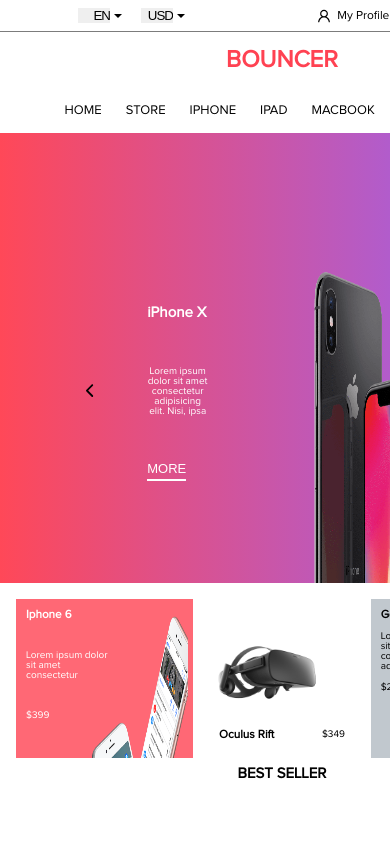
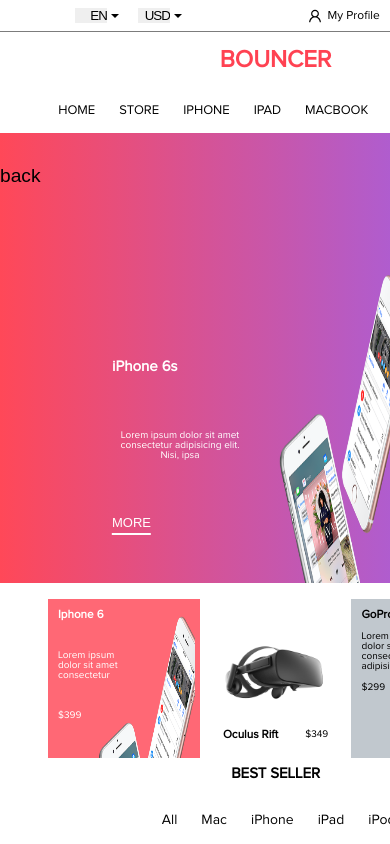
Before and after one commit to Alexkings47/Bouncer, a React (Create React App) app: page / in a window 390 px wide. Shown: the top 844 px of the page. Built offline with nearby package versions, Linux system fonts and the light colour scheme.

Commit message:
fixed responsiveness

```diff
--- a/src/App.css
+++ b/src/App.css
@@ -10,11 +10,17 @@
 .partial-width {
   grid-column: 2/5;
 }
-@media(max-width:700px){
-  .partial-width{
+@media (max-width: 1000px) {
+  .partial-width {
+    grid-column: 1/-1;
+    padding: 0 6rem;
+  }
+}
+@media (max-width: 700px) {
+  .partial-width {
     grid-column: 1/ -1;
-   padding: 3rem;
-}
+    padding: 0 3rem;
+  }
 }
 * {
   margin: 0;
--- a/src/components/DemoCarousel.js
+++ b/src/components/DemoCarousel.js
@@ -1,44 +1,41 @@
 import React from "react";
 import styled from "styled-components";
-import { IoIosArrowForward, IoIosArrowBack } from "react-icons/io";
+// import { IoIosArrowForward, IoIosArrowBack } from "react-icons/io";
 import { CarouselImage } from "./Data";
 import Button from "./Button";
 import "react-responsive-carousel/lib/styles/carousel.min.css"; // requires a loader
 import { Carousel } from "react-responsive-carousel";
 
 const DemoCarousel = () => {
-  const [slide, setSlide] = React.useState(0);
-
-  function prev() {
-    if (slide === 0) {
-      return;
-    } else {
-      setSlide(slide - 1);
-    }
-  }
-
-  function next() {
-    if (slide + 1 >= CarouselImage.length) {
-      return;
-    } else {
-      setSlide(slide + 1);
-    }
-  }
 
   return (
     <StyledDiv className="full-width">
       <Carousel
         showArrows={false}
         showThumbs={false}
-        // onChange={onChange}
-        // onClickItem={onClickItem}
-        // onClickThumb={onClickThumb}
+        stopOnHover={true}
+        autoPlay={true}
+        showStatus={false}
+        renderArrowNext={(clickHandler, hasNext, label) => {
+          return (
+            <button className="iconNext" onClick={clickHandler}>
+              {/* <IoIosArrowBack /> */}
+              next
+            </button>
+          );
+        }}
+        renderArrowPrev={(clickHandler, hasPrev, label) => {
+          return (
+            <button className="iconPrev" onClick={clickHandler}>
+              {/* <IoIosArrowForward /> */}
+              back
+            </button>
+          );
+        }}
       >
         <div className="carouselContent">
           <div className="content">
-            <button className="icon" onClick={prev}>
-              <IoIosArrowBack />
-            </button>
+
             <div className="info">
               <h2>{CarouselImage[0].name}</h2>
               <p>{CarouselImage[0].desc}</p>
@@ -50,16 +47,11 @@ const DemoCarousel = () => {
               src={require(`../images/${CarouselImage[0].imgUrl}`)}
               alt="carousel"
             />
-            <button className="icon" onClick={next}>
-              <IoIosArrowForward />
-            </button>
+
           </div>
         </div>
         <div className="carouselContent">
           <div className="content">
-            <button className="icon" onClick={prev}>
-              <IoIosArrowBack />
-            </button>
             <div className="info">
               <h2>{CarouselImage[1].name}</h2>
               <p>{CarouselImage[1].desc}</p>
@@ -71,9 +63,7 @@ const DemoCarousel = () => {
               src={require(`../images/${CarouselImage[1].imgUrl}`)}
               alt="carousel"
             />
-            <button className="icon" onClick={next}>
-              <IoIosArrowForward />
-            </button>
+
           </div>
         </div>
       </Carousel>
@@ -93,14 +83,14 @@ const StyledDiv = styled.div`
     display: flex;
     justify-content: space-between;
     align-items: center;
-    width: 60%;
+    width: 100%;
+    padding: 0 18rem;
   }
-  @media (max-width: 800px) {
-    padding: 2rem 5rem;
-  .carouselContent {
-    width: 90%;
-  }
-
+  @media (max-width: 1300px) {
+    .carouselContent {
+      width: 90%;
+      padding: 2rem 5rem;
+    }
   }
 
   .carouselButton {
@@ -124,11 +114,16 @@ const StyledDiv = styled.div`
     height: 25rem;
     margin-top: 3.5rem;
   }
-  .icon {
+  .iconNext,
+  .iconPrev {
     margin-right: 1rem;
     font-size: 1.2rem;
     background: none;
     border: none;
+  }
+  .iconNext{
+position: absolute;
+right: 4rem;
   }
 
   button > *:hover {
--- a/src/components/OffersItem.js
+++ b/src/components/OffersItem.js
@@ -16,8 +16,8 @@ const OffersItem = ({title, imgUrl}) => {
 
 export default OffersItem;
 const StyledDiv = styled.div`
-width: 8rem;
-height: 7rem;
+min-width: 8rem;
+min-height: 7rem;
 display:flex;
 flex-direction: column;
 justify-content: space-between;
@@ -26,7 +26,6 @@ text-align: center;
 
 img{
     width:2rem;
-    /* height: 3.5rem; */
-    /* object-fit: cover; */
 }
+
 `;
--- a/src/components/ProductCard.js
+++ b/src/components/ProductCard.js
@@ -55,7 +55,7 @@ const StyledDiv = styled.div`
   border-radius: 3px;
   border: 2px solid rgb(246, 247, 248);
   position: relative;
-  height: 270px;
+  min-height: 300px;
 
   .popup {
     display: none;
--- a/src/components/Sections/Bestseller.js
+++ b/src/components/Sections/Bestseller.js
@@ -39,7 +39,7 @@ const Bestseller = () => {
 export default Bestseller;
 
 const StyledSecion = styled.section`
-  padding: 1rem;
+  padding-block: 1rem;
 
   .content {
     display: grid;
--- a/src/components/Sections/Featured.js
+++ b/src/components/Sections/Featured.js
@@ -31,6 +31,7 @@ export default LatestNews;
 const StyledDiv = styled.div`
   margin:2rem 0 4rem;
 
+
   .featured {
     display: grid;
     grid-template-columns: repeat(3, 1fr);
--- a/src/components/Sections/Footer.js
+++ b/src/components/Sections/Footer.js
@@ -117,7 +117,7 @@ const StyledSection = styled.section`
   @media (max-width: 1100px) {
     .top-footer,
     .bottom-footer {
-      height: 12rem;
+      height: 11rem;
     }
   }
   @media (max-width: 900px) {
--- a/src/components/Sections/OurOffers.js
+++ b/src/components/Sections/OurOffers.js
@@ -14,7 +14,7 @@ const OurOffers = () => {
 
 export default OurOffers;
 const StyledDiv = styled.div`
-  padding: 3rem 0 3rem;
+  padding-block: 3rem;
   display: grid;
   grid-template-columns: repeat(3, 1fr);
   grid-gap: 2rem;
--- a/src/index.css
+++ b/src/index.css
@@ -21,4 +21,6 @@ code {
 @font-face{
 font-family: 'proxima sans';
 src:url(./fonts/Proxima.otf);
+
+font-weight: 400;
 }
--- a/src/pages/Home.js
+++ b/src/pages/Home.js
@@ -37,4 +37,9 @@ const StyledDiv = styled.div`
   display: grid;
   grid-template-columns: repeat(5, 1fr);
   grid-template-rows: repeat(auto-fill, max-content);
+
+  @media (max-width: 1100px) {
+    /* justify-content: center;/ */
+  }
+
 `;
```
Also changed, not shown: src/components/FeaturedCard.js (line endings or trailing spaces).
